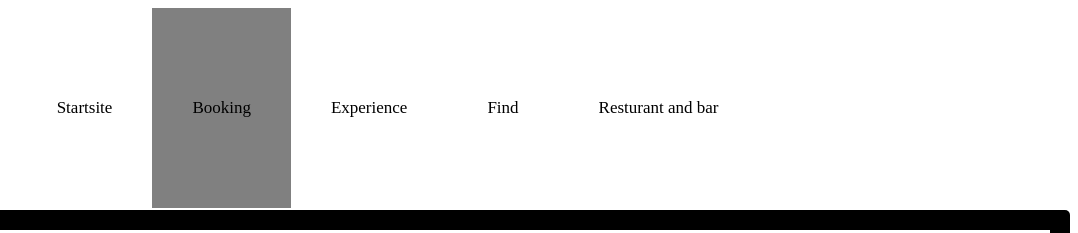
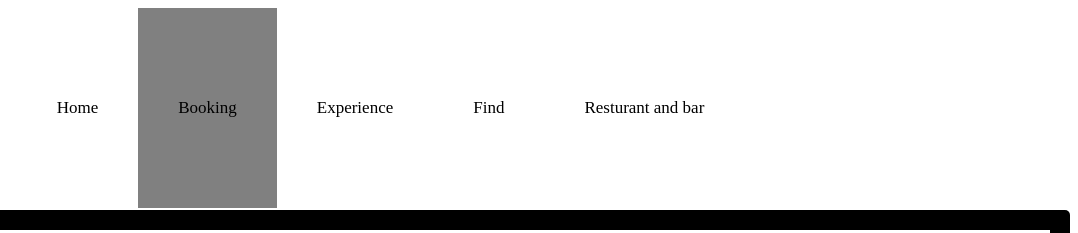
Before and after one commit to Srna11/Srna11.github.io, a plain HTML site: page room.html in a window 1280 px wide. Shown: the top 233 px of the page, 202-1280 px from the left. Drawn offline with nearby package versions, Linux system fonts and the light colour scheme.

Commit message:
Update room.html

```diff
--- a/room.html
+++ b/room.html
@@ -19,7 +19,7 @@
 
         <header id="navigation">
             <div class="topnav" id="myTopnav">
-                <a href="index.html" >Startsite</a>
+                <a href="index.html" >Home</a>
                 <a href="booking.html" class="active">Booking</a>
                 <a href="experience.html">Experience</a>
                 <a href="find.html">Find</a>
```
